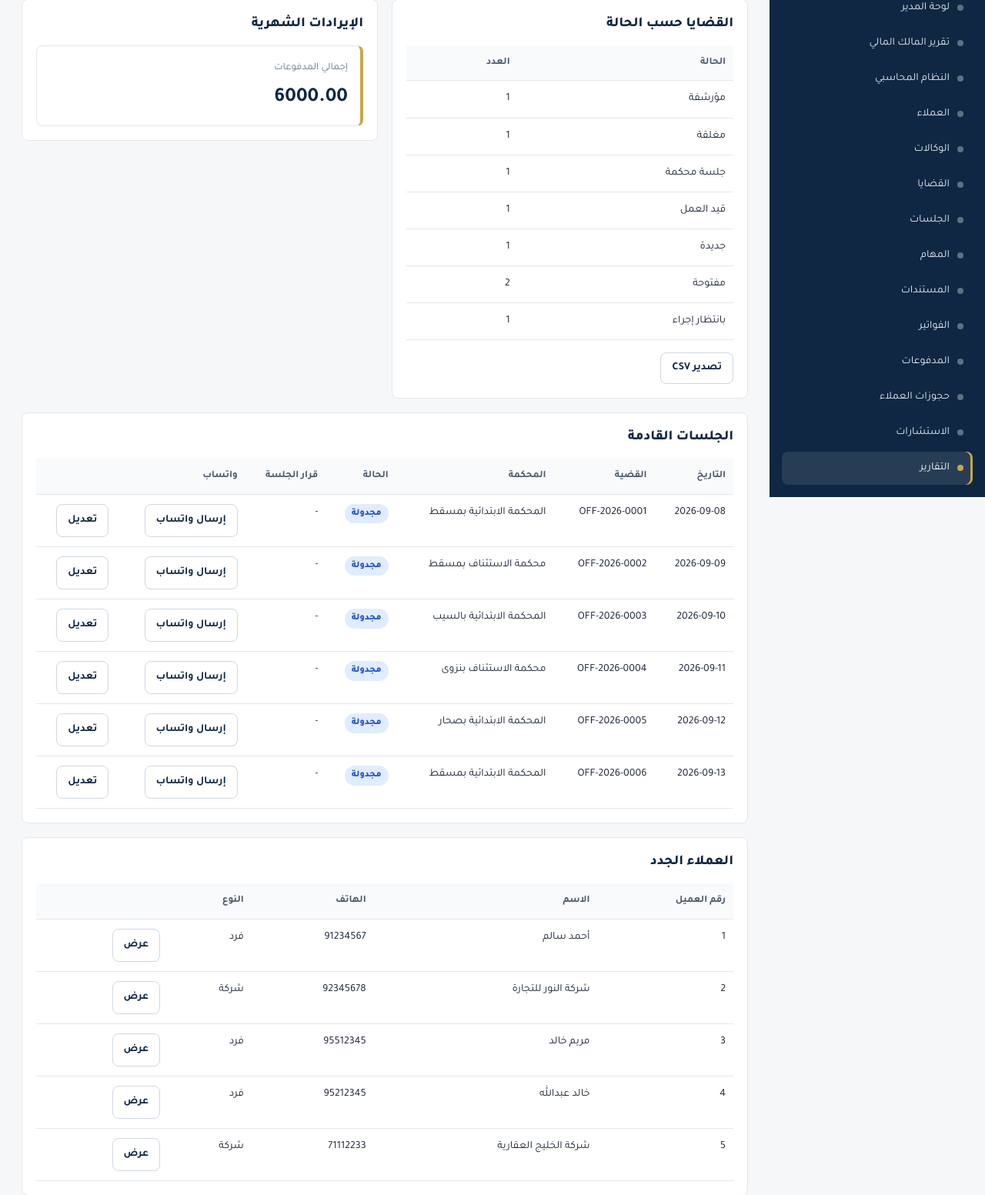
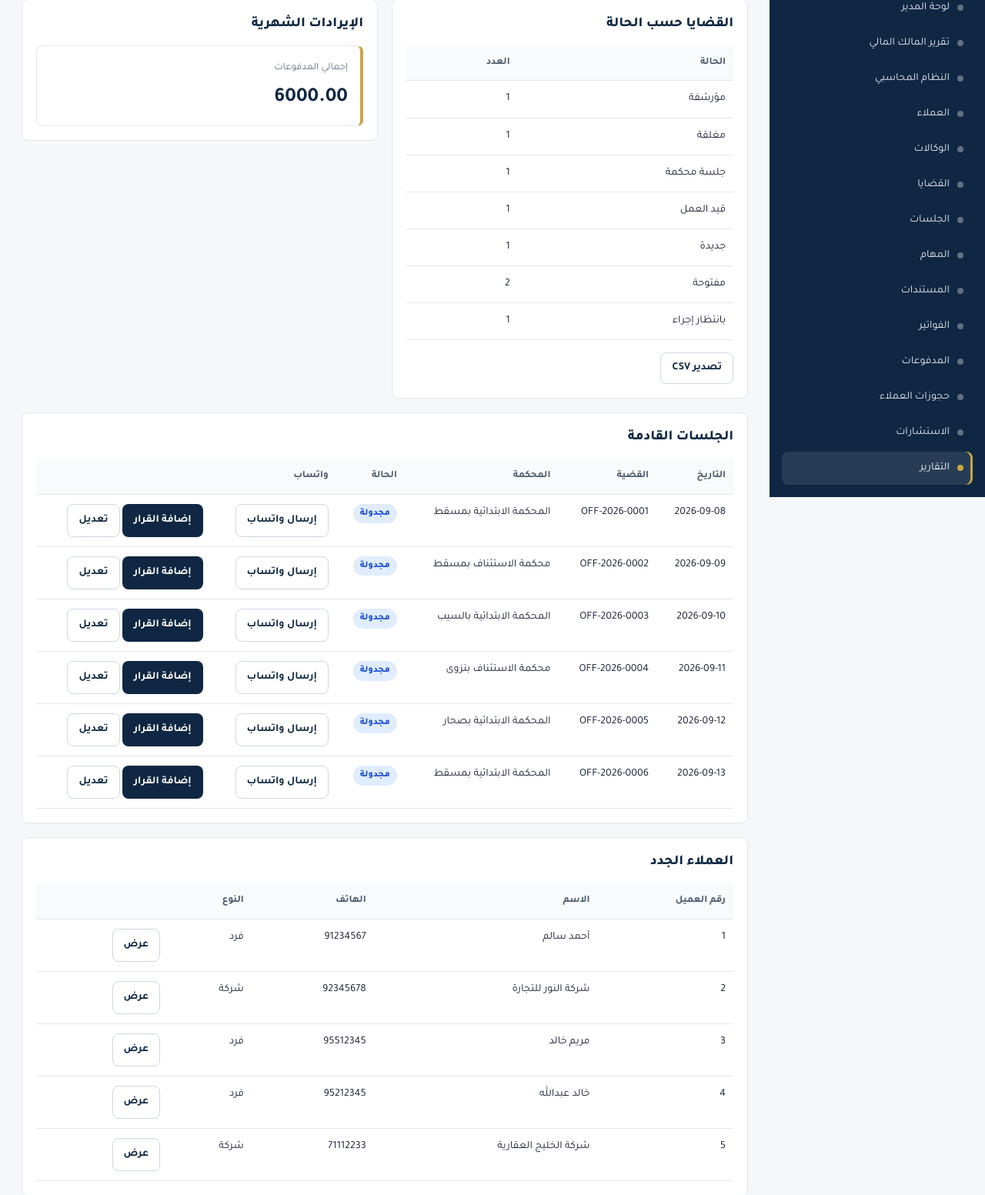
Before and after one commit to lawsaidsh-ui/said-system, a FastAPI app: page /reports in a window 1280 px wide. Shown: the part 154-1707 px from the top of the page at 77% size. Run offline with FastAPI, Linux system fonts and the light colour scheme; the visitor is signed in with stand-in values (Sample User, id 1); data comes from the database, SQL or seed files in the repository; some libraries are stand-ins or nearby versions.

```diff
--- a/app/templates/partials/session_table.html
+++ b/app/templates/partials/session_table.html
@@ -1,5 +1,5 @@
-<div class="table-wrap"><table><thead><tr><th>التاريخ</th><th>القضية</th><th>المحكمة</th><th>الحالة</th><th>قرار الجلسة</th><th>واتساب</th><th></th></tr></thead><tbody>
+<div class="table-wrap"><table><thead><tr><th>التاريخ</th><th>القضية</th><th>المحكمة</th><th>الحالة</th><th>واتساب</th><th></th></tr></thead><tbody>
 {% for session in sessions %}
-<tr><td data-label="التاريخ">{{ session.session_date }} {{ session.session_time or '' }}</td><td data-label="القضية">{{ session.matter.case_number if session.matter else '-' }}</td><td data-label="المحكمة">{{ session.court_name }}</td><td data-label="الحالة"><span class="badge {{ badge_class(session.session_status) }}">{{ session_statuses.get(session.session_status, session.session_status) }}</span></td><td data-label="قرار الجلسة">{{ session_decisions.get(session.decision_type, session.decision_type) if session.decision_type else '-' }}</td><td data-label="واتساب"><button class="btn btn-secondary" type="button" data-whatsapp-source-type="session" data-whatsapp-source-id="{{ session.id }}">إرسال واتساب</button></td><td data-label="الإجراء"><a class="btn btn-secondary" href="/sessions/{{ session.id }}/edit">تعديل</a></td></tr>
-{% else %}<tr><td colspan="7">لا توجد بيانات.</td></tr>{% endfor %}
+<tr><td data-label="التاريخ">{{ session.session_date }} {{ session.session_time or '' }}</td><td data-label="القضية">{{ session.matter.case_number if session.matter else '-' }}</td><td data-label="المحكمة">{{ session.court_name }}</td><td data-label="الحالة"><span class="badge {{ badge_class(session.session_status) }}">{{ session_statuses.get(session.session_status, session.session_status) }}</span></td><td data-label="واتساب"><button class="btn btn-secondary" type="button" data-whatsapp-source-type="session" data-whatsapp-source-id="{{ session.id }}">إرسال واتساب</button></td><td data-label="الإجراء"><a class="btn btn-primary" href="/sessions/{{ session.id }}/edit#session-decision">{{ 'تعديل القرار' if session.decision_type else 'إضافة القرار' }}</a> <a class="btn btn-secondary" href="/sessions/{{ session.id }}/edit">تعديل</a></td></tr>
+{% else %}<tr><td colspan="6">لا توجد بيانات.</td></tr>{% endfor %}
 </tbody></table></div>
--- a/app/templates/sessions/form.html
+++ b/app/templates/sessions/form.html
@@ -35,7 +35,7 @@
   <div class="field"><label>رقم القاعة</label><input class="input" name="hall_number" value="{{ session.hall_number if session else '' }}"></div>
   <div class="field"><label>القاضي</label><input class="input" name="judge_name" value="{{ session.judge_name if session else '' }}"></div>
   <div class="field"><label>الحالة</label><select name="session_status">{% for key,val in session_statuses.items() %}<option value="{{ key }}" {% if session and session.session_status==key %}selected{% endif %}>{{ val }}</option>{% endfor %}</select></div>
-  <div class="field"><label>قرار الجلسة</label><select name="decision_type"><option value="">اختر قرار الجلسة</option>{% for key,val in session_decisions.items() %}<option value="{{ key }}" {% if session and session.decision_type==key %}selected{% endif %}>{{ val }}</option>{% endfor %}</select></div>
+  <div class="field" id="session-decision"><label>قرار الجلسة</label><select name="decision_type"><option value="">اختر قرار الجلسة</option>{% for key,val in session_decisions.items() %}<option value="{{ key }}" {% if session and session.decision_type==key %}selected{% endif %}>{{ val }}</option>{% endfor %}</select></div>
   <div class="field"><label>الجلسة القادمة</label><input class="input" type="date" name="next_session_date" value="{{ session.next_session_date if session and session.next_session_date else '' }}"></div>
   <div class="field full"><label>ملخص القرار</label><textarea name="decision_summary">{{ session.decision_summary if session else '' }}</textarea></div>
   <div class="field full"><label>الإجراء القادم</label><textarea name="next_action">{{ session.next_action if session else '' }}</textarea></div>
```
